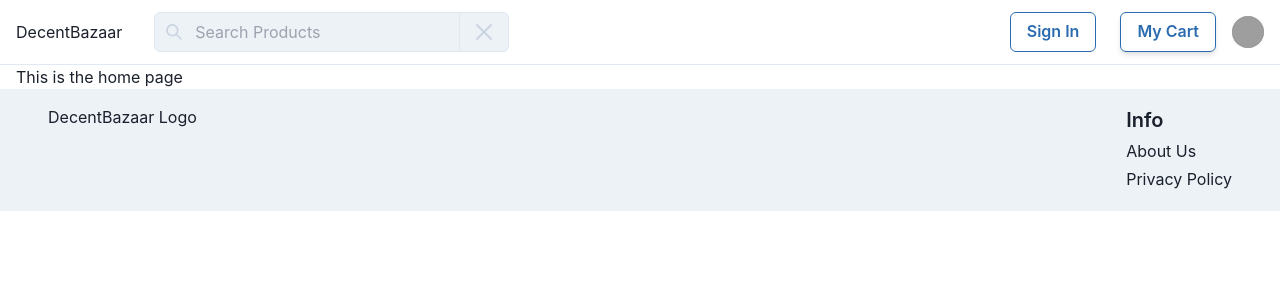
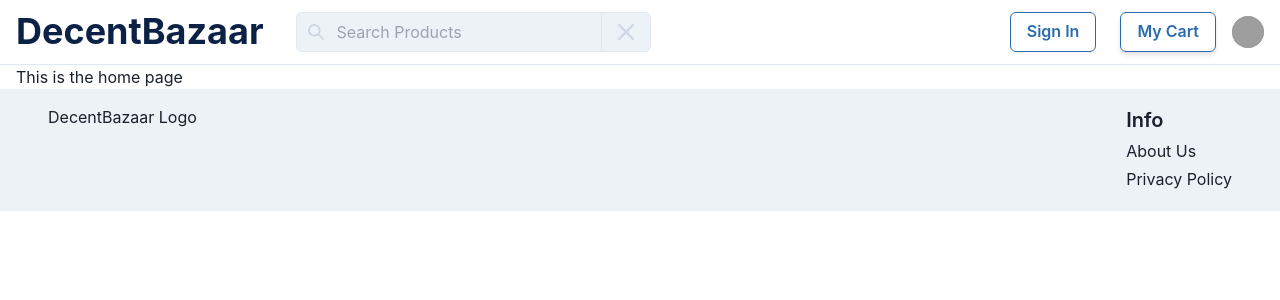
Before and after one commit to UdeshyaDhungana/dbazaar-frontend, a React (Create React App) app: page / in a window 1280 px wide. Shown: the top 300 px of the page. Built offline with nearby package versions, Linux system fonts and the light colour scheme; grey boxes are pictures that could not be loaded.

Commit message:
resolved merge conflict and added missing content

```diff
--- a/src/components/topNavBar/index.jsx
+++ b/src/components/topNavBar/index.jsx
@@ -60,7 +60,7 @@ export default function TopNavBar() {
           />
           <HStack spacing={8} alignItems={'center'}>
             <Link to="/">
-            <Box>DecentBazaar</Box>
+              <Box><Heading color='brand.100'>DecentBazaar</Heading></Box>
             </Link>
             {/* <HStack
               as={'nav'}
@@ -73,7 +73,7 @@ export default function TopNavBar() {
             <SearchBar hideOnMobile />
           </HStack>
           <Flex alignItems={'center'}>
-            <Box display={isMobile? 'none': 'inherit'} className='flex'>
+            <Box display={isMobile ? 'none' : 'inherit'} className='flex'>
               <Button className={'mx-2'}>
                 Sign In
               </Button>
```
Lines whose indentation alone changed are shown as unchanged.
